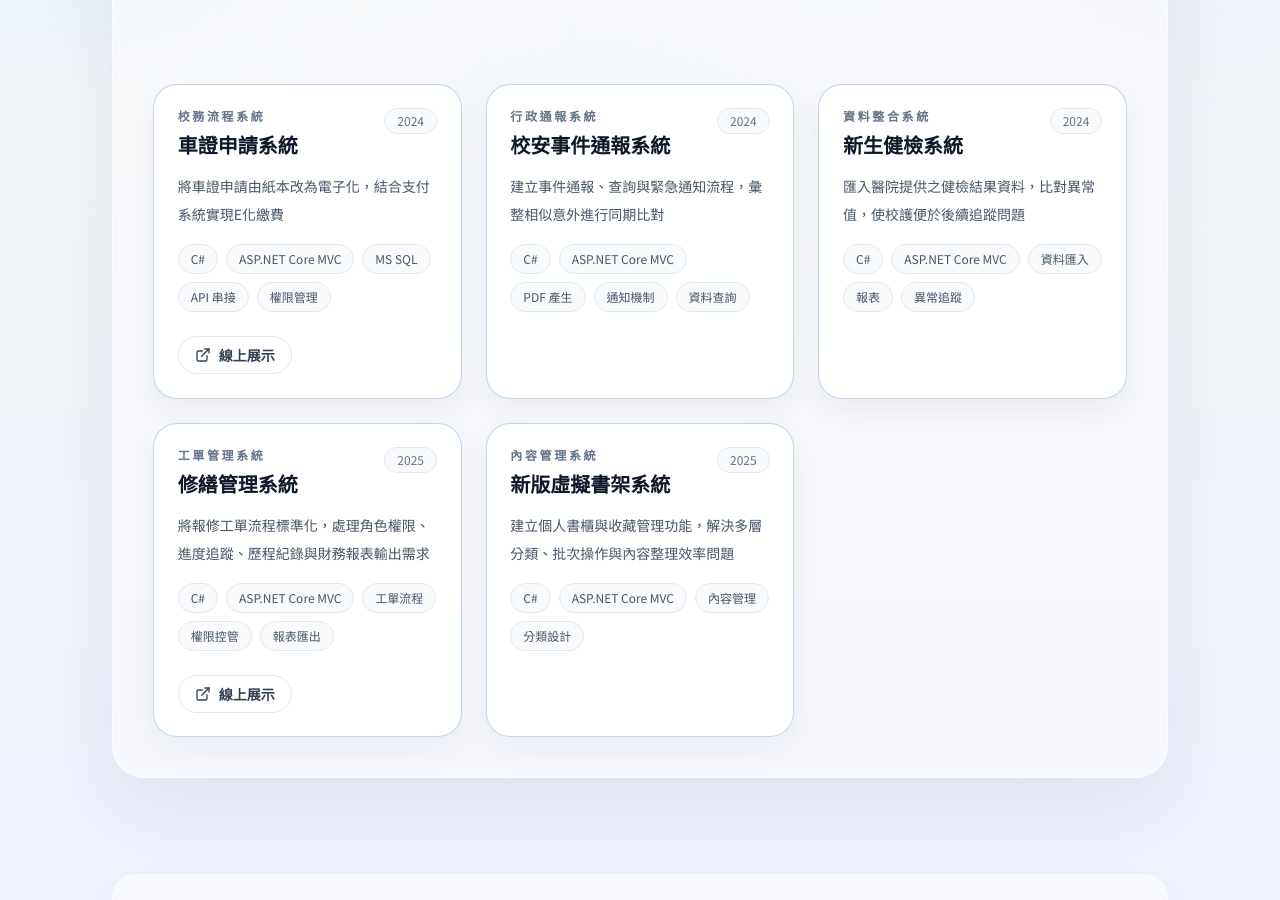
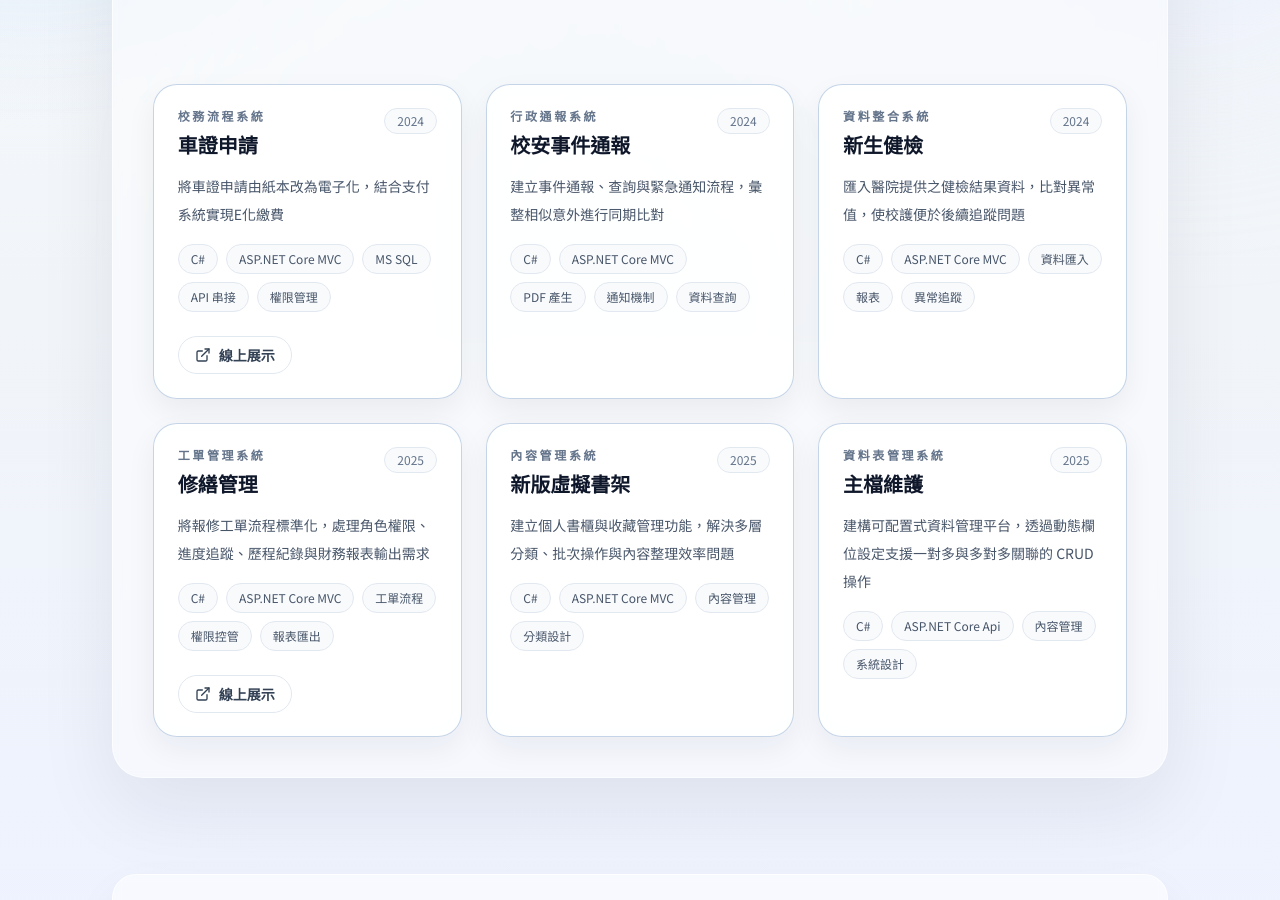
Before and after one commit to Andy61490963/kaiyo-dev-site, a React (Vite) app: page /projects in a window 1280 px wide. Shown: the part 460-1360 px from the top of the page. Built offline with nearby package versions, Linux system fonts and the light colour scheme; the HTML template or start-up script is replaced by a standard one.

Commit message:
調整內容

```diff
--- a/src/data/projects.js
+++ b/src/data/projects.js
@@ -1,6 +1,6 @@
 export const projects = [
   {
-    title: '車證申請系統',
+    title: '車證申請',
     category: '校務流程系統',
     year: '2024',
     description:
@@ -10,7 +10,7 @@ export const projects = [
     demo: "https://vehicle.nttu.edu.tw/",
   },
   {
-    title: '校安事件通報系統',
+    title: '校安事件通報',
     category: '行政通報系統',
     year: '2024',
     description:
@@ -20,7 +20,7 @@ export const projects = [
     demo: null,
   },
   {
-    title: '新生健檢系統',
+    title: '新生健檢',
     category: '資料整合系統',
     year: '2024',
     description:
@@ -30,7 +30,7 @@ export const projects = [
     demo: null,
   },
   {
-    title: '修繕管理系統',
+    title: '修繕管理',
     category: '工單管理系統',
     year: '2025',
     description:
@@ -40,7 +40,7 @@ export const projects = [
     demo: "https://repairs.nttu.edu.tw/",
   },
   {
-    title: '新版虛擬書架系統',
+    title: '新版虛擬書架',
     category: '內容管理系統',
     year: '2025',
     description:
@@ -49,4 +49,14 @@ export const projects = [
     github: null,
     demo: null,
   },
+  {
+    title: '主檔維護',
+    category: '資料表管理系統',
+    year: '2025',
+    description:
+      '建構可配置式資料管理平台，透過動態欄位設定支援一對多與多對多關聯的 CRUD 操作',
+    tech: ['C#', 'ASP.NET Core Api', '內容管理', '系統設計'],
+    github: null,
+    demo: null,
+  },
 ]
```
